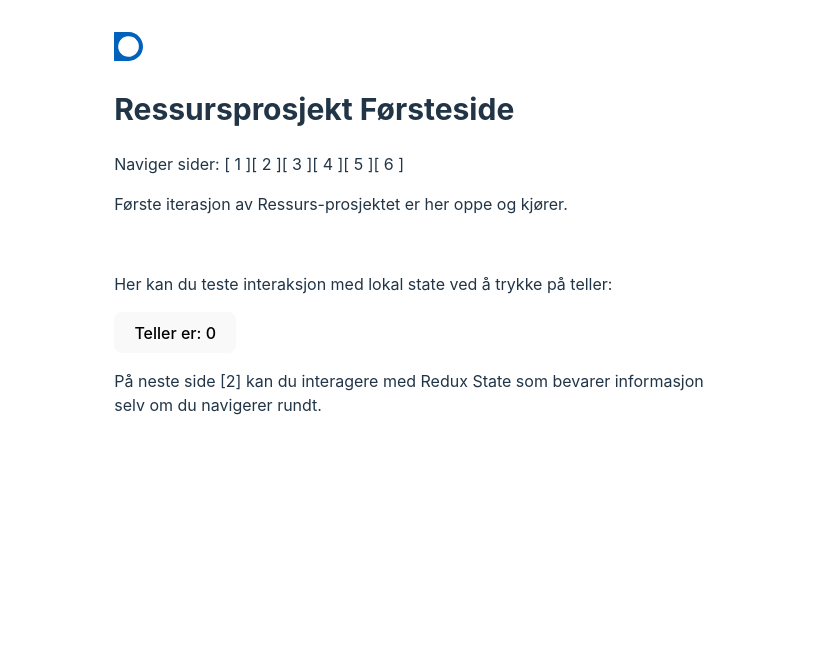
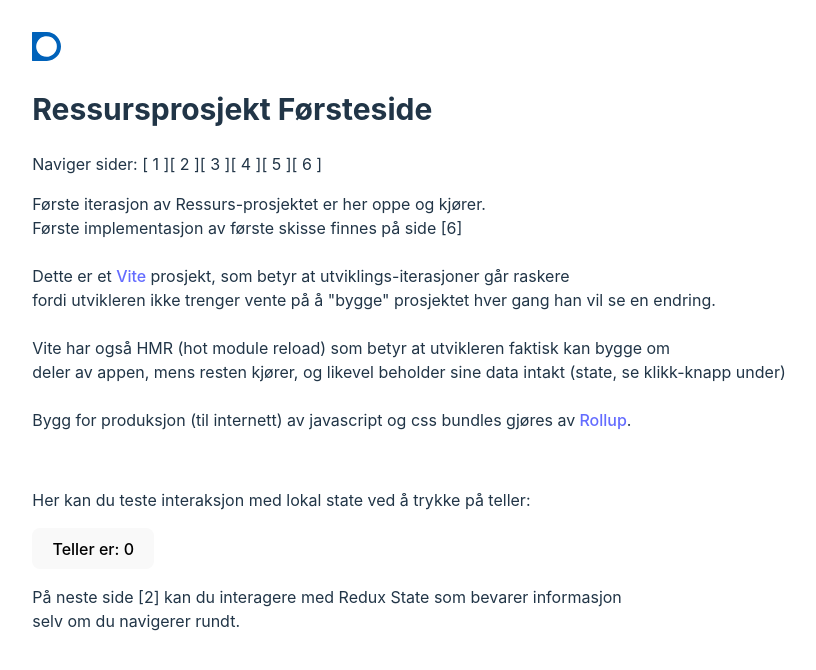
Before and after one commit to Torgeir333/ressursdummy1, a React (Vite) app: page /dummyroot/ in a window 1280 px wide. Shown: the top 670 px of the page, without its empty margins (231-1047 px from the left). Built offline with nearby package versions, Linux system fonts and the light colour scheme.

Commit message:
update Forsteside with Vite and Rollup information

```diff
--- a/src/pages/Forsteside/Forsteside.tsx
+++ b/src/pages/Forsteside/Forsteside.tsx
@@ -22,7 +22,20 @@ export const Forsteside = () => {
 
             <NavigeringsKomponent />
 
-            <p>Første iterasjon av Ressurs-prosjektet er her oppe og kjører.</p>
+            <p>
+                Første iterasjon av Ressurs-prosjektet er her oppe og kjører.<br></br>
+                Første implementasjon av første skisse finnes på side [6] <br></br>
+                <br></br>
+                Dette er et <a href="https://vitejs.dev/">Vite </a>
+                prosjekt, som betyr at utviklings-iterasjoner går raskere<br></br>
+                fordi utvikleren ikke trenger vente på å "bygge" prosjektet hver gang han vil se en endring.<br></br>
+                <br></br>
+                Vite har også HMR (hot module reload) som betyr at utvikleren faktisk kan bygge om <br></br>
+                deler av appen, mens resten kjører, og likevel beholder sine data intakt (state, se klikk-knapp under)
+                <br></br><br></br>
+                Bygg for produksjon (til internett) av javascript og css bundles gjøres av
+                <a href="https://rollupjs.org/introduction/"> Rollup</a>.
+            </p>
             <br></br>
 
             <div className="card">
```
